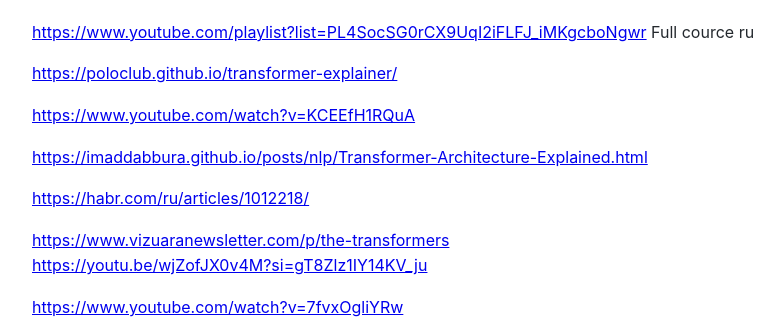
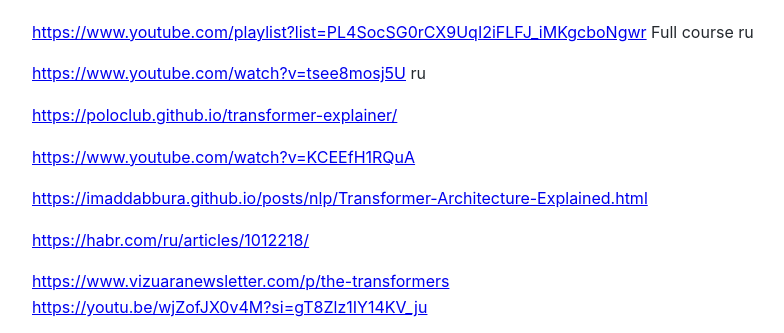
Before and after one commit to Michael-Lubinsky/michael-lubinsky.github.com, a Jekyll site: the page built from ml/transformer.md, in a window 1280 px wide and 900 px high, scrolled down 920 px, cut to the strip 238-571 px from the top of the window. Shown: the whole strip, without its empty margins (158-942 px from the left). Built offline with Jekyll 4.4.1, drawn with Linux system fonts in a browser that asks for light colours; our own code applies the rules of GitHub Pages for plain Markdown files.

Commit message:
Update transformer.md

```diff
--- a/ml/transformer.md
+++ b/ml/transformer.md
@@ -2,7 +2,9 @@
 
 <img width="1008" height="1056" alt="image" src="https://github.com/user-attachments/assets/8f5bdbee-dfae-4095-8317-0cf71493eacb" />
 
-<https://www.youtube.com/playlist?list=PL4SocSG0rCX9UqI2iFLFJ_iMKgcboNgwr> Full cource ru
+<https://www.youtube.com/playlist?list=PL4SocSG0rCX9UqI2iFLFJ_iMKgcboNgwr> Full course ru
+
+<https://www.youtube.com/watch?v=tsee8mosj5U> ru
 
 <https://poloclub.github.io/transformer-explainer/>
 
```
